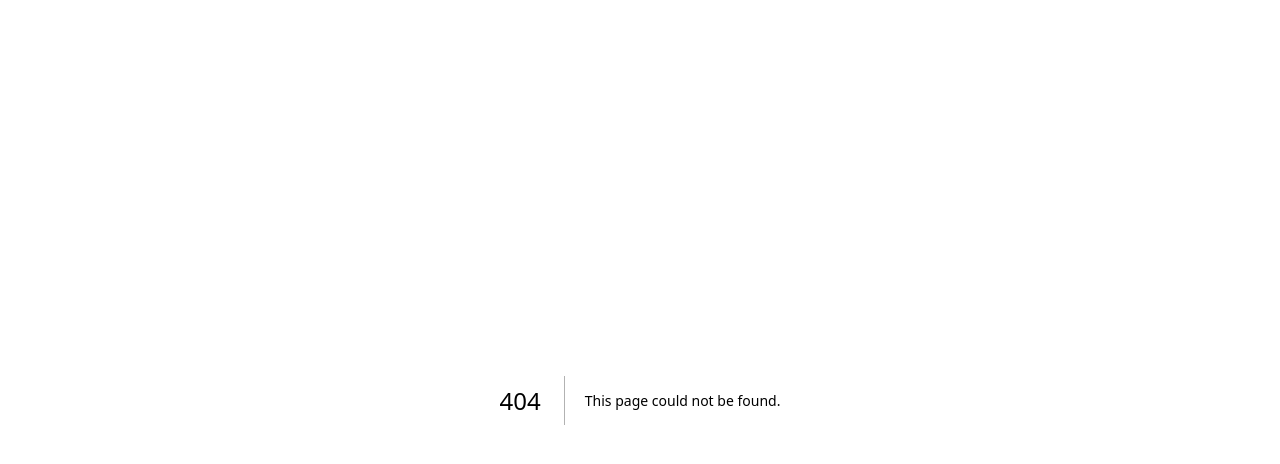
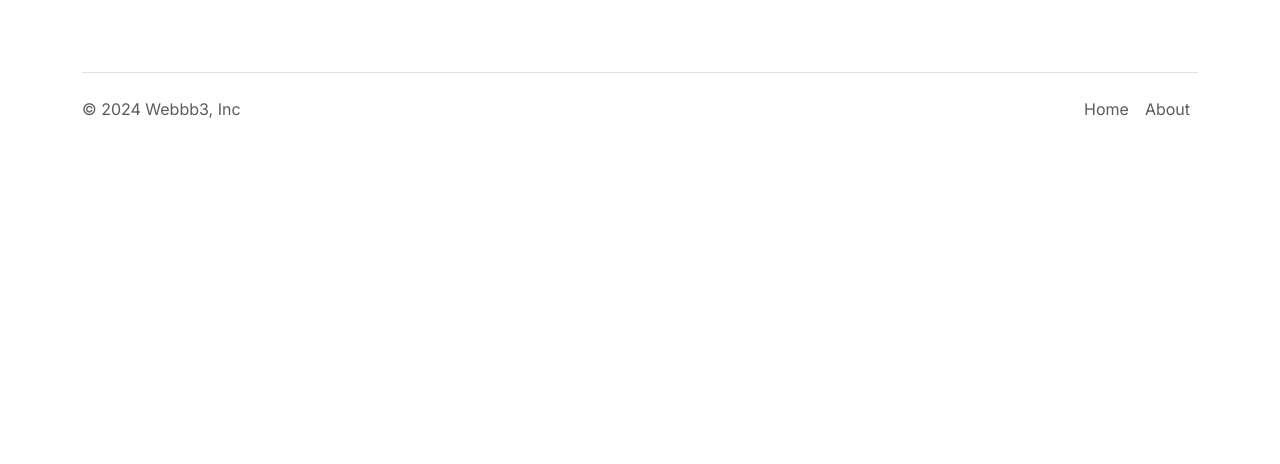
Before and after one commit to AdrianoVolter/web-3-app, a Next.js app in the folder dapp/: page /vote in a window 1280 px wide. Before the commit this address had no page. Shown: the top 464 px of the page. Built offline with nearby package versions, Linux system fonts and the light colour scheme.

Commit message:
roteamento

```diff
--- a/dapp/src/app/page.tsx
+++ b/dapp/src/app/page.tsx
@@ -3,13 +3,16 @@
 import { useState } from "react";
 import Head from "next/head";
 import { doLogin } from "@/services/Web3Service";
+import { useRouter } from "next/navigation"
 
 export default function Home() {
+
   const [message, setMessage] = useState("");
+  const { push } = useRouter();
 
   const btnLoginClick = async () => {
     doLogin()
-      .then((account) => setMessage(account))
+      .then((account) => push("/vote"))
       .catch((err) => {
         console.error(err);
         setMessage(err.message);
--- /dev/null
+++ b/dapp/src/app/vote/page.tsx
@@ -0,0 +1,49 @@
+"use client";
+
+import { useState } from "react";
+import Head from "next/head";
+import { doLogin } from "@/services/Web3Service";
+
+export default function Vote() {
+  const [message, setMessage] = useState("");
+
+  const btnLoginClick = async () => {
+    doLogin()
+      .then((account) => setMessage(account))
+      .catch((err) => {
+        console.error(err);
+        setMessage(err.message);
+      });
+  };
+
+  return (
+    <>
+      <Head>
+        <title>Webbb3 | Votação</title>
+        <meta name="description" content="Webbb3" />
+        <meta charSet="utf-8" />
+        <meta name="viewport" content="width=device-width, initial-scale=1" />
+      </Head>
+      <div className="container col-xxl-8 py-5">
+
+        <footer className="d-flex flex-wrap justify-content-between align-items-center py-3 my-4 border-top">
+          <p className="col-md-4 mb-0 text-body-secondary">
+            &copy; 2024 Webbb3, Inc
+          </p>
+          <ul className="nav col-md-4 justify-content-end">
+            <li className="nav-item">
+              <a href="/" className="nav-link px-2 text-body-secondary">
+                Home
+              </a>
+            </li>
+            <li className="nav-item">
+              <a href="/about" className="nav-link px-2 text-body-secondary">
+                About
+              </a>
+            </li>
+          </ul>
+        </footer>
+      </div>
+    </>
+  );
+}
```
